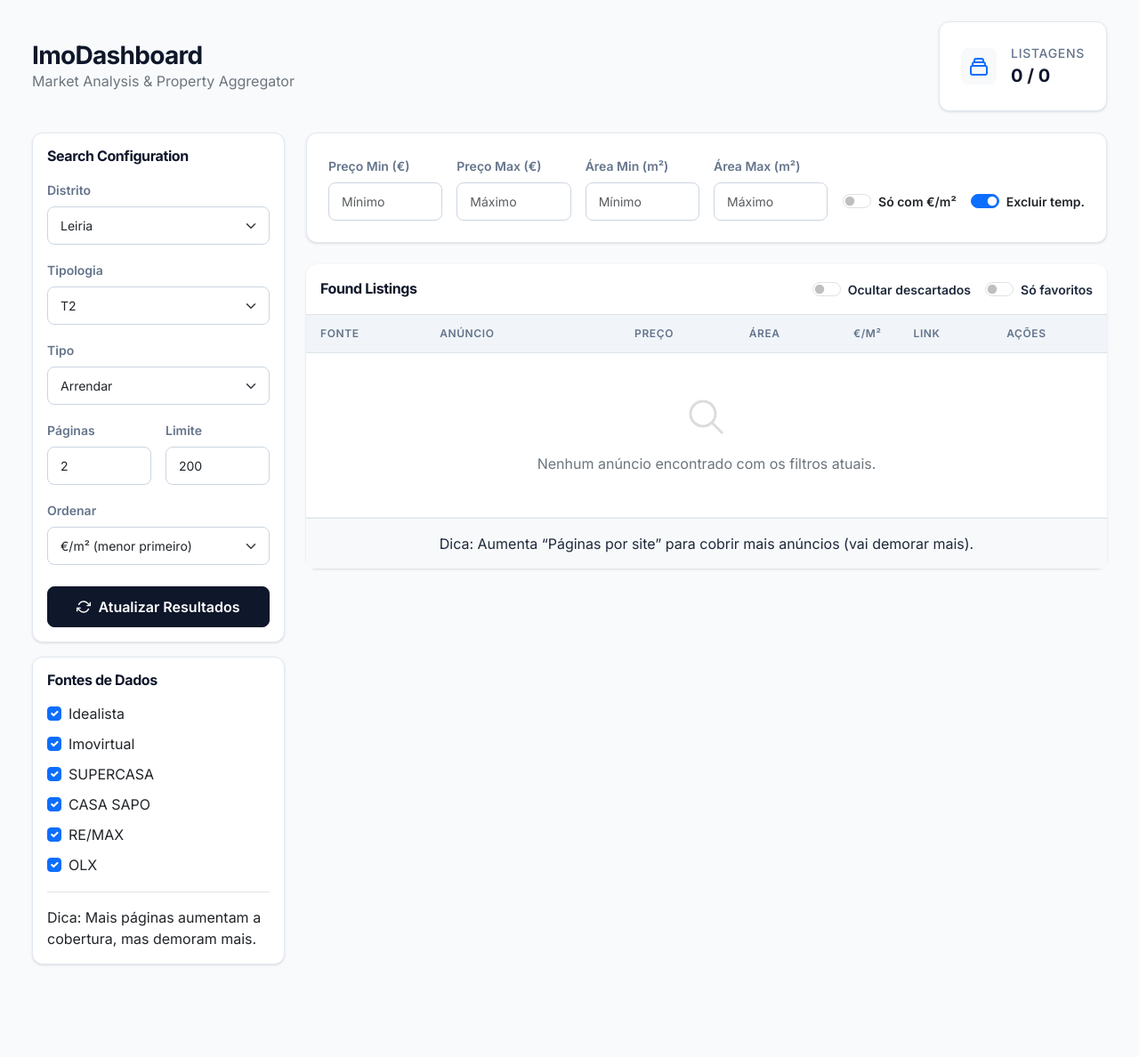
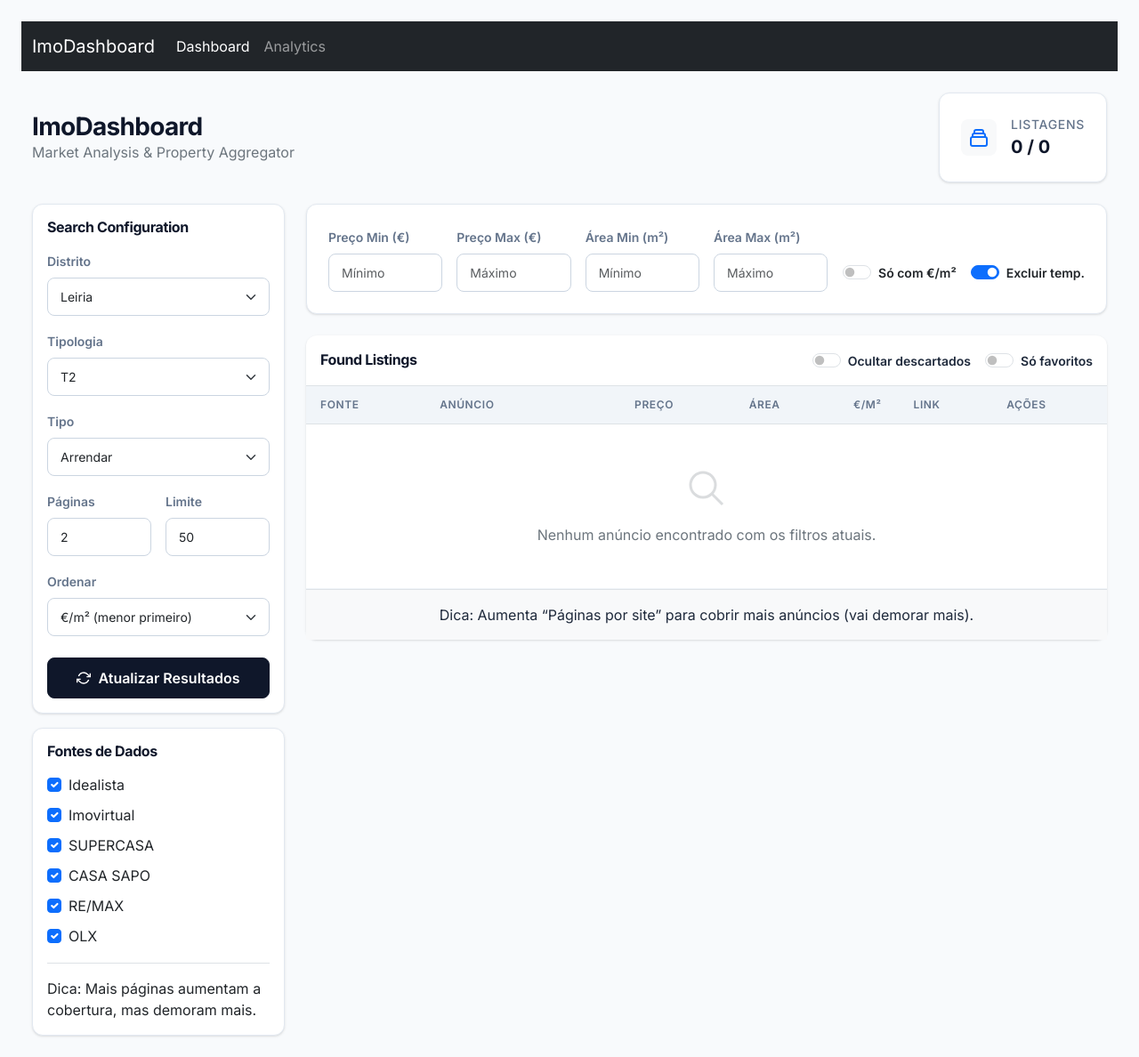
Before and after one commit to Juskocode/IMO_scrapper, a Flask app: page / in a window 1280 px wide. Shown: the whole page at 89% size. Before the commit the page ends 1085 px from the top, so only its background shows below. Run offline with Flask 3, Linux system fonts and the light colour scheme; data that the repository does not hold is empty.

Commit message:
analytical page was added

```diff
--- a/templates/_layout.html
+++ b/templates/_layout.html
@@ -11,6 +11,24 @@
   {% block head_extra %}{% endblock %}
 </head>
 <body>
+  <nav class="navbar navbar-expand-lg navbar-dark bg-dark mb-4">
+    <div class="container-fluid">
+      <a class="navbar-brand" href="/">ImoDashboard</a>
+      <button class="navbar-toggler" type="button" data-bs-toggle="collapse" data-bs-target="#navbarNav">
+        <span class="navbar-toggler-icon"></span>
+      </button>
+      <div class="collapse navbar-collapse" id="navbarNav">
+        <ul class="navbar-nav">
+          <li class="nav-item">
+            <a class="nav-link {% if request.path == '/' %}active{% endif %}" href="/">Dashboard</a>
+          </li>
+          <li class="nav-item">
+            <a class="nav-link {% if request.path == '/analytics' %}active{% endif %}" href="/analytics">Analytics</a>
+          </li>
+        </ul>
+      </div>
+    </div>
+  </nav>
   <div class="container-fluid">
     {% block content %}{% endblock %}
   </div>
--- a/templates/index.html
+++ b/templates/index.html
@@ -55,7 +55,7 @@
 
       <div class="col-lg-2">
         <label class="form-label">Limite resultados</label>
-        <input id="limit" type="number" min="10" max="1000" class="form-control" value="200">
+        <input id="limit" type="number" min="10" max="1000" class="form-control" value="50">
       </div>
 
       <div class="col-lg-2">
--- a/templates/parts/_charts.html
+++ b/templates/parts/_charts.html
@@ -49,3 +49,17 @@
     </div>
   </div>
 </div>
+
+<div id="chartsInsights" class="mt-5 animate-fade-in" style="display: none;">
+  <div class="d-flex align-items-center gap-2 mb-3">
+    <div class="bg-warning rounded-circle" style="width: 8px; height: 8px;"></div>
+    <h5 class="mb-0">Market Insights (Gross Yield %)</h5>
+  </div>
+  <div class="row g-3">
+    <div class="col-12">
+      <div class="card p-3">
+        <canvas id="chartYieldByDistrict" style="max-height: 400px;"></canvas>
+      </div>
+    </div>
+  </div>
+</div>
--- a/templates/parts/_controls.html
+++ b/templates/parts/_controls.html
@@ -39,7 +39,7 @@
 
   <div class="col-6">
     <label class="form-label small fw-semibold">Limite</label>
-    <input id="limit" type="number" min="10" max="1000" class="form-control" value="200">
+    <input id="limit" type="number" min="10" max="1000" class="form-control" value="50">
   </div>
 
   <div class="col-12">
```
